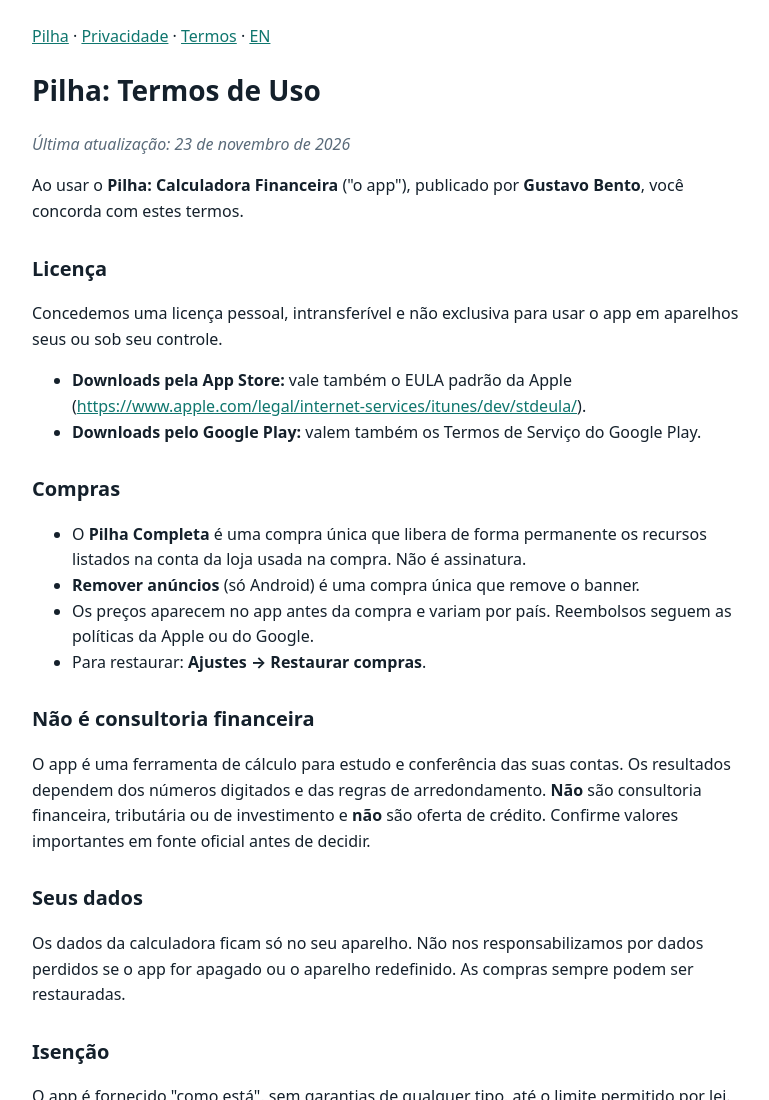
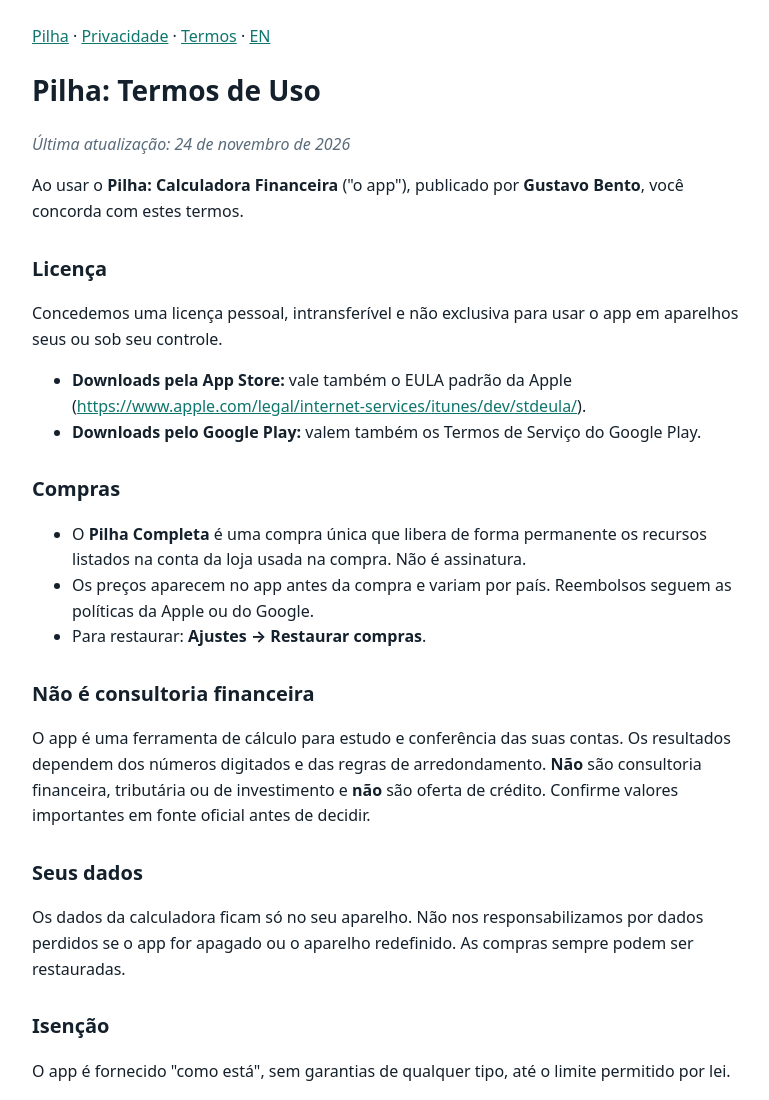
Before and after one commit to gustavo-bento-silva/pilha, a plain HTML site: page terms-pt.html in a window 1280 px wide. Shown: the top 1100 px of the page, without its empty margins (248-1017 px from the left). Drawn offline with Linux system fonts and the light colour scheme.

Commit message:
Align legal pages with ad-free v1

```diff
--- a/terms-pt.html
+++ b/terms-pt.html
@@ -2,7 +2,7 @@
 body{background:var(--bg);color:var(--fg);font:16px/1.6 system-ui,-apple-system,sans-serif;max-width:720px;margin:0 auto;padding:24px 16px}h1{font-size:28px}h2{font-size:20px;margin-top:28px}a{color:var(--a)}em{color:var(--mut)}nav{margin-bottom:16px}</style></head>
 <body><nav><a href="./">Pilha</a> · <a href="privacy-pt.html">Privacidade</a> · <a href="terms-pt.html">Termos</a> · <a href="privacy.html">EN</a></nav>
 <h1>Pilha: Termos de Uso</h1>
-<p><em>Última atualização: 23 de novembro de 2026</em></p>
+<p><em>Última atualização: 24 de novembro de 2026</em></p>
 <p>Ao usar o <strong>Pilha: Calculadora Financeira</strong> ("o app"), publicado por <strong>Gustavo Bento</strong>, você concorda com estes termos.</p>
 <h2>Licença</h2>
 <p>Concedemos uma licença pessoal, intransferível e não exclusiva para usar o app em aparelhos seus ou sob seu controle.</p>
@@ -13,7 +13,6 @@ body{background:var(--bg);color:var(--fg);font:16px/1.6 system-ui,-apple-system,
 <h2>Compras</h2>
 <ul>
 <li>O <strong>Pilha Completa</strong> é uma compra única que libera de forma permanente os recursos listados na conta da loja usada na compra. Não é assinatura.</li>
-<li><strong>Remover anúncios</strong> (só Android) é uma compra única que remove o banner.</li>
 <li>Os preços aparecem no app antes da compra e variam por país. Reembolsos seguem as políticas da Apple ou do Google.</li>
 <li>Para restaurar: <strong>Ajustes → Restaurar compras</strong>.</li>
 </ul>
```
